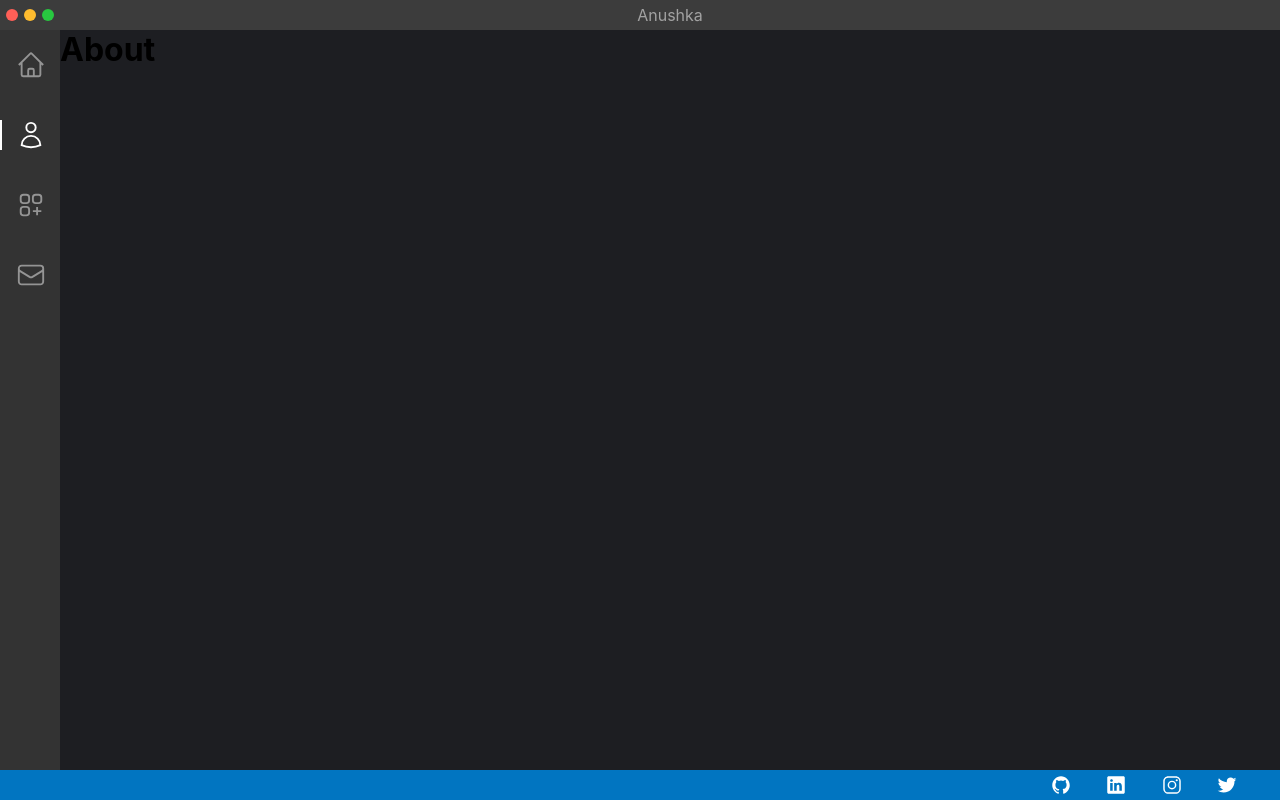
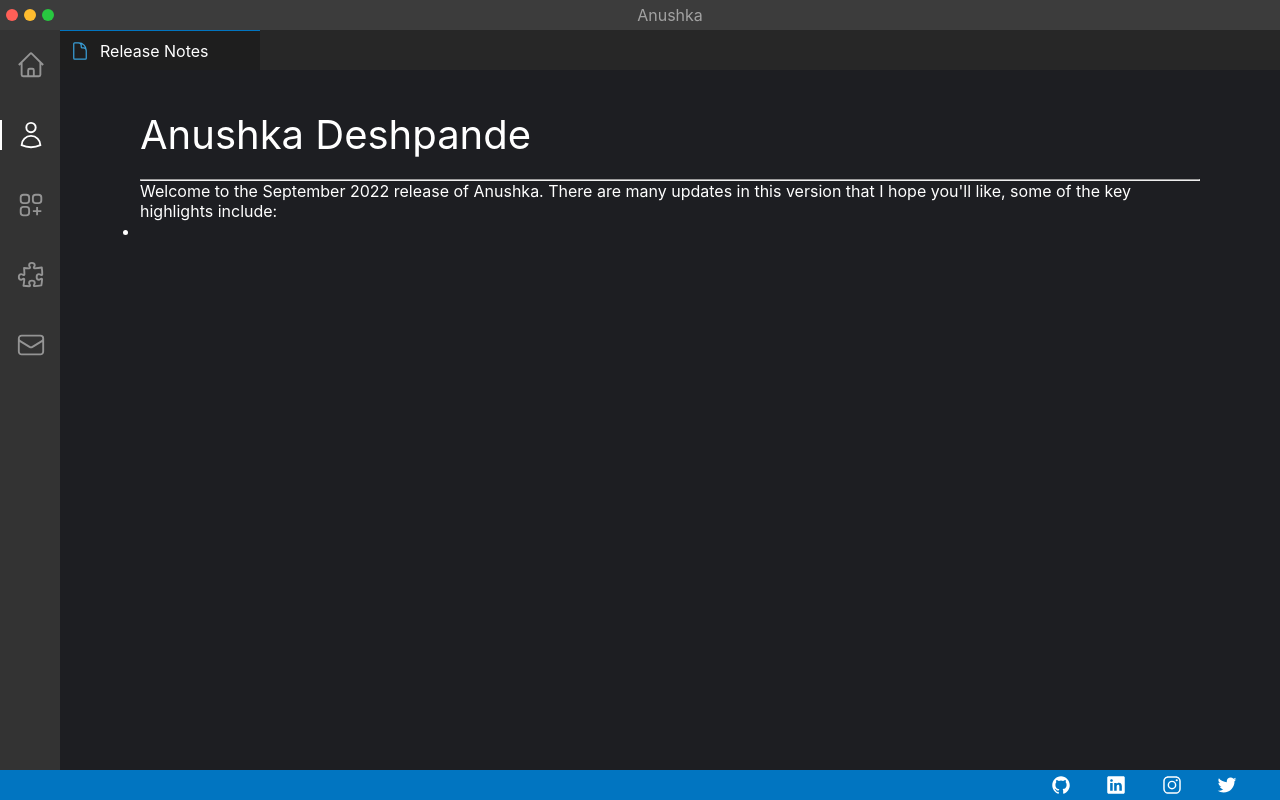
Before and after one commit to anushkadeshpande/vscode-theme-portfolio, a React (Create React App) app: page /about in a window 1280 px wide. Built offline with nearby package versions, Linux system fonts and the light colour scheme.

Commit message:
feat: Version calculation on about page

```diff
--- a/src/components/Menu.js
+++ b/src/components/Menu.js
@@ -3,6 +3,7 @@ import "./Menu.css";
 import { ReactComponent as Home } from "../assets/menu/Home.svg";
 import { ReactComponent as Profile } from "../assets/menu/Profile.svg";
 import { ReactComponent as Apps } from "../assets/menu/Apps.svg";
+import { ReactComponent as Other } from "../assets/menu/Other.svg";
 import { ReactComponent as Contact } from "../assets/menu/Contact.svg";
 import { Link, useLocation } from 'react-router-dom'
 
@@ -14,6 +15,7 @@ const Menu = () => {
       <Link to='/' className={location.pathname === "/"? "active" : ""}><Home /></Link>
       <Link to='/about' className={location.pathname === "/about"? "active" : ""}><Profile /></Link>
       <Link to='/projects' className={location.pathname === "/projects"? "active" : ""}><Apps /></Link>
+      <Link to='/activities' className={location.pathname === "/activities"? "active" : ""}><Other /></Link>
       <Link to='/contact' className={location.pathname === "/contact"? "active" : ""}><Contact /></Link>
     </div>
   );
--- a/src/components/TabBar.js
+++ b/src/components/TabBar.js
@@ -3,6 +3,7 @@ import { useLocation } from "react-router-dom";
 import { useState, useEffect, useContext } from "react";
 import Logo from "../assets/logo.svg";
 import CSSLogo from "../assets/css3.svg";
+import File from "../assets/file.svg";
 import ProjectContext from "../context/Project/ProjectContext";
 
 const TabBar = ({ tabName, logo }) => {
@@ -17,6 +18,8 @@ const TabBar = ({ tabName, logo }) => {
       setCurrentData({ Logo: CSSLogo, TabHead: "Contact.css" });
     else if (tabName === "Live Preview")
       setCurrentData({ Logo: Logo, TabHead: tabName });
+    else if (tabName === "Release Notes")
+      setCurrentData({Logo: File, TabHead: tabName })
     else
       setCurrentData({ Logo: logo, TabHead: tabName, showCloseButton: true });
   }, [currentTab, tabName]);
--- /dev/null
+++ b/src/pages/About.css
@@ -0,0 +1,24 @@
+.About {
+    color: #fff;
+}
+
+.About__content {
+    margin: 80px;
+}
+
+.About__content__header {
+    font-size: 40px;
+}
+
+.About__content__header > hr {
+    margin-top: 20px;
+}
+
+@media screen and (max-width: 800px) {
+    .About__content {
+        margin: 70px 20px 50px 20px;
+    }
+    .About__content__header {
+        font-size: 30px;
+    }
+}
--- a/src/pages/About.js
+++ b/src/pages/About.js
@@ -1,9 +1,82 @@
+import TabBar from "../components/TabBar";
+import "./About.css";
+
+
+
 const About = () => {
-    return(
-        <div className="About">
-            <h1>About</h1>
+    const getVersion = () => {
+        let today = new Date();
+        let dd = String(today.getDate()).padStart(2, "0");
+        let mm = String(today.getMonth() + 1).padStart(2, "0"); //January is 0!
+        let yyyy = today.getFullYear();
+        var month = "";
+        switch (mm) {
+          case "01":
+            month = "January";
+            break;
+          case "02":
+            month = "February";
+            break;
+          case "03":
+            month = "March";
+            break;
+          case "04":
+            month = "April";
+            break;
+          case "05":
+            month = "May";
+            break;
+          case "06":
+            month = "June";
+            break;
+          case "07":
+            month = "July";
+            break;
+          case "08":
+            month = "August";
+            break;
+          case "09":
+            month = "September";
+            break;
+          case "10":
+            month = "October";
+            break;
+          case "11":
+            month = "November";
+            break;
+          case "12":
+            month = "December";
+            break;
+        }
+
+        return month + " " + yyyy;
+    }
+    // console.log(dd, "/", mm, "/", yyyy, "/");
+  return (
+    <div className="About">
+      <TabBar tabName="Release Notes" />
+
+      <div className="About__content">
+        <div className="About__content__header">
+          Anushka Deshpande
+          <hr />
         </div>
-    )
-}
+
+        <div className="About__content__body">
+          <div>
+            Welcome to the {getVersion()} release of Anushka. There
+            are many updates in this version that I hope you'll like, some of
+            the key highlights include:
+            <ul>
+                <li>
+
+                </li>
+            </ul>
+          </div>
+        </div>
+      </div>
+    </div>
+  );
+};
 
 export default About;
```
Also changed, not shown: src/assets/file.svg (added), src/assets/menu/Other.svg (added).
